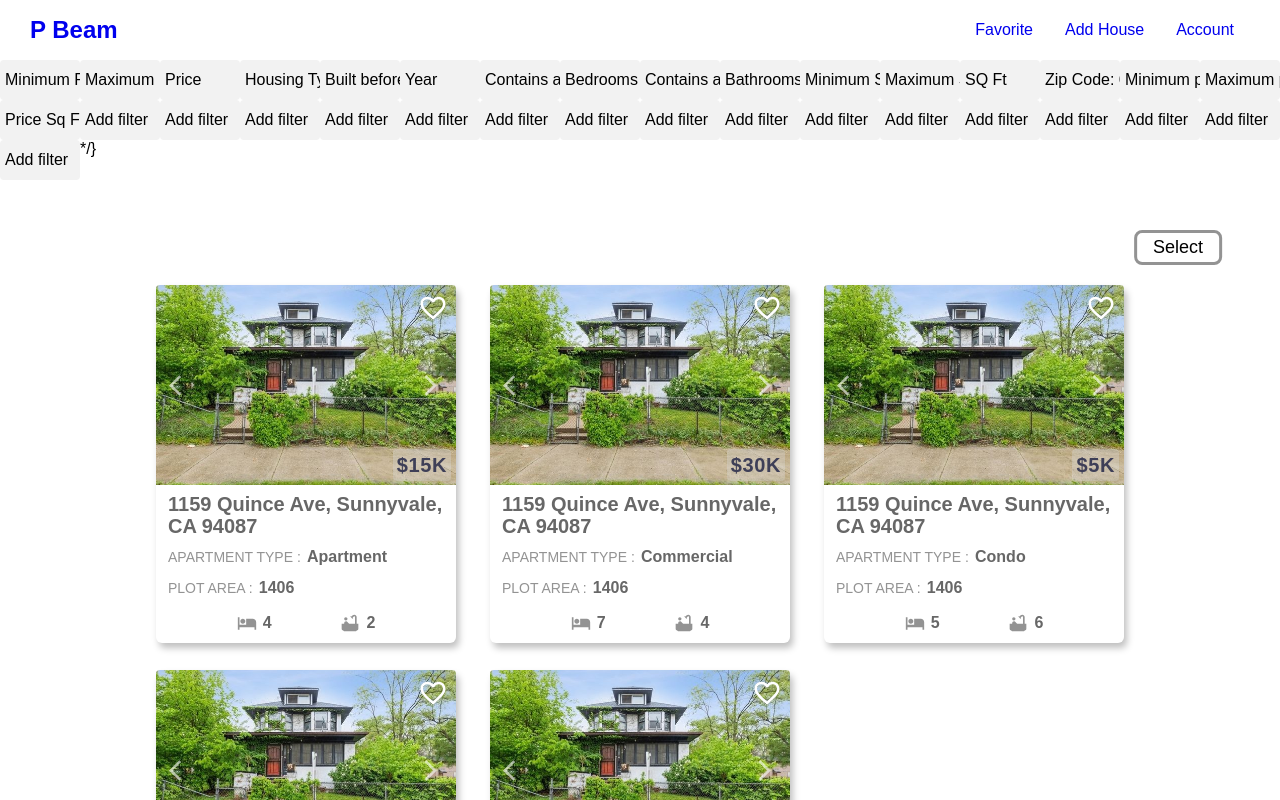
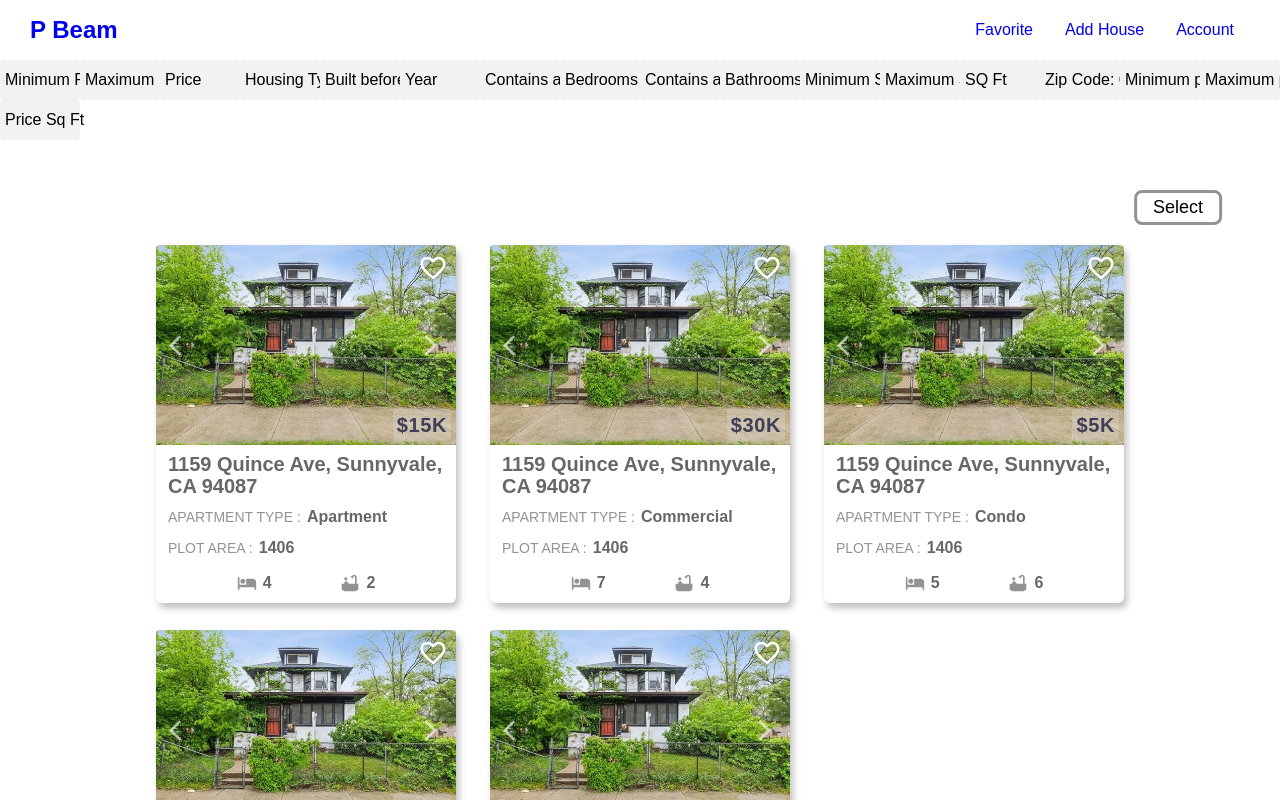
Before and after one commit to Web-Dev-Problems/pb-mini-project-2, a React (Create React App) app: page / in a window 1280 px wide. Shown: the top 800 px of the page. Built offline with nearby package versions, Linux system fonts and the light colour scheme.

Commit message:
Remove filter skeleton
Co-Authored-By: Joshtray <23462200+Joshtray@users.noreply.github.com>

```diff
--- a/src/components/Filter.js
+++ b/src/components/Filter.js
@@ -130,22 +130,6 @@ function Filter() {
             {appliedFilters.map((filterIndex, i) => {console.log(filterIndex, filter[filterIndex]);
                 return (<li key={i}>{filter[filterIndex].text} {filter[filterIndex].type !== "sort" && filter[filterIndex].values[filter[filterIndex].valueIndex]}</li>)
             })}
-            <li>Add filter</li>
-            <li>Add filter</li>
-            <li>Add filter</li>
-            <li>Add filter</li>
-            <li>Add filter</li>
-            <li>Add filter</li>
-            <li>Add filter</li>
-            <li>Add filter</li>
-            <li>Add filter</li>
-            <li>Add filter</li>
-            <li>Add filter</li>
-            <li>Add filter</li>
-            <li>Add filter</li>
-            <li>Add filter</li>
-            <li>Add filter</li>
-            <li>Add filter</li> */}
         </FilterContainer>
     )
 }
```
